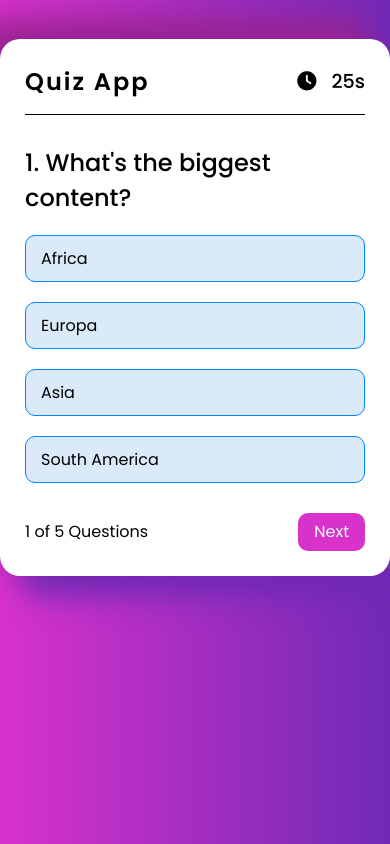
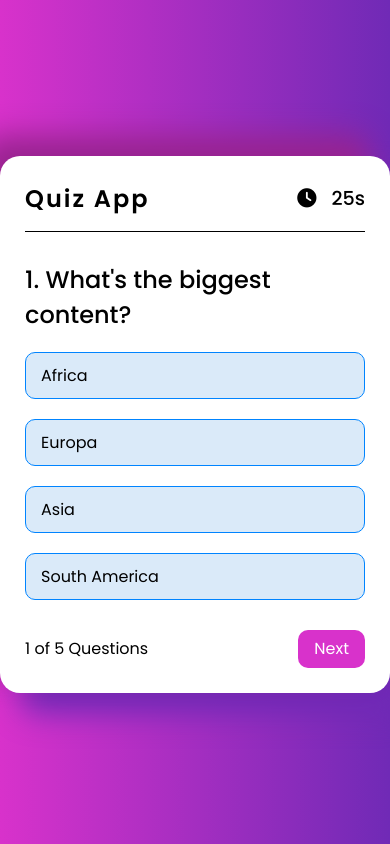
Before and after one commit to mutasim77/JS-Projects, a PHP site: page /indexl.html in a window 390 px wide. Run offline with PHP 8.4, Linux system fonts and the light colour scheme; some libraries are stand-ins or nearby versions.

Commit message:
Change Style for Mobile

```diff
--- a/QuizApp/styles/css/style.css
+++ b/QuizApp/styles/css/style.css
@@ -154,4 +154,10 @@ body {
   100% {
     transform: translate(-50%, -50%) scale(1);
   }
+}
+
+@media only screen and (max-width: 1024px) {
+  .container {
+    margin-top: 40%;
+  }
 }/*# sourceMappingURL=style.css.map */
--- a/QuizApp/styles/scss/style.scss
+++ b/QuizApp/styles/scss/style.scss
@@ -179,3 +179,10 @@ body{
     }
 
 }
+
+
+@media only screen and (max-width: 1024px) {
+    .container{
+        margin-top: 40%;
+    }
+}
```
Also changed, not shown: 2 other files.
